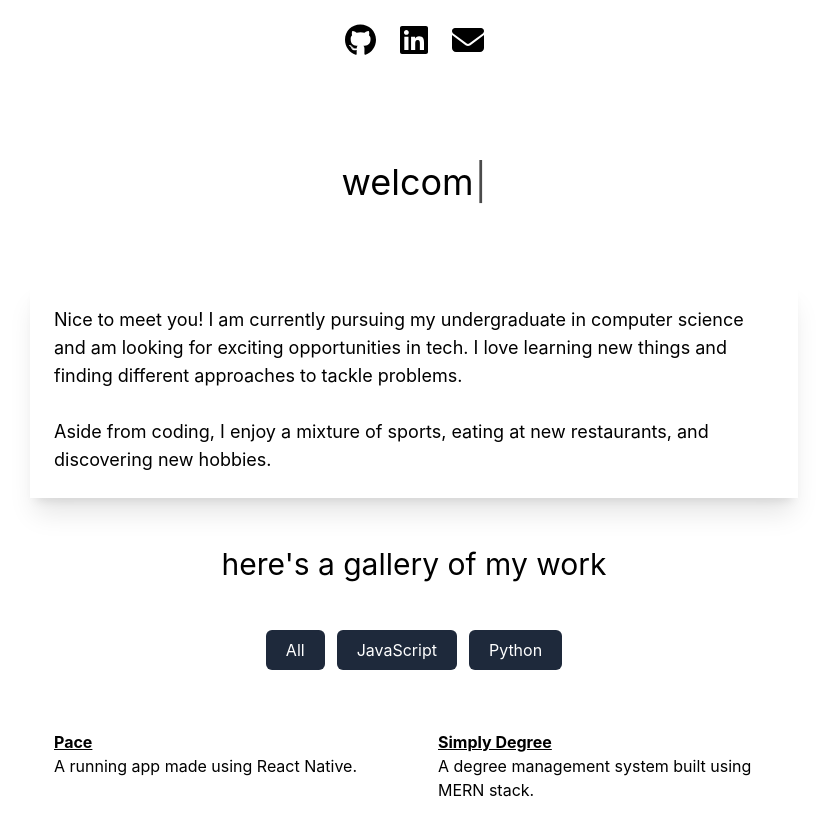
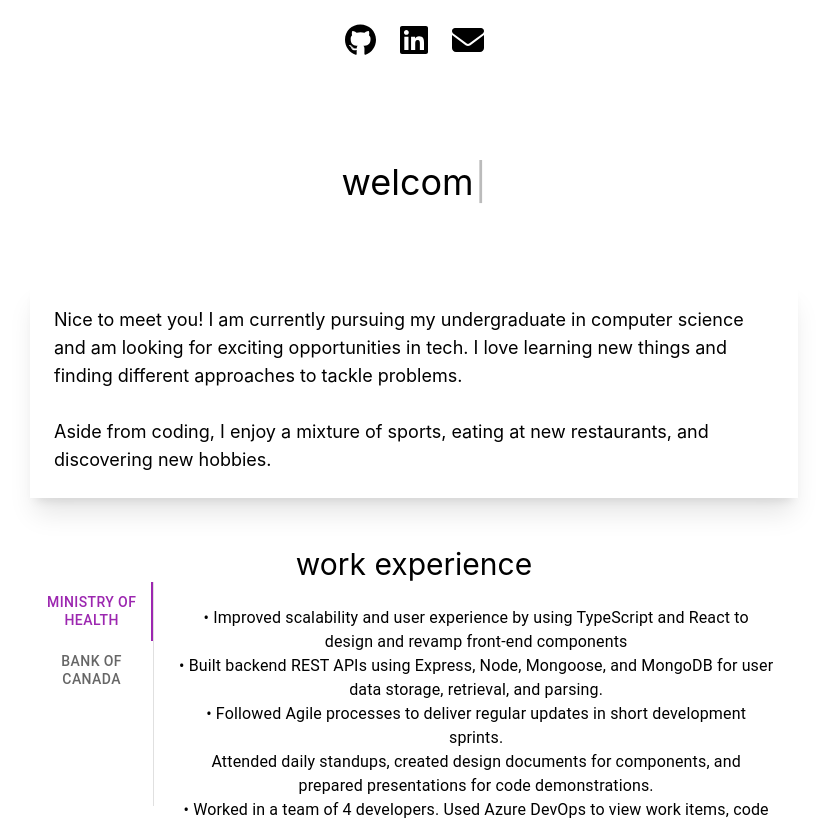
Before and after one commit to bencostas/bencostas.github.io, a React (Create React App) app: page / in a window 1280 px wide. Shown: the top 820 px of the page, without its empty margins (226-1053 px from the left). Built offline with nearby package versions, Linux system fonts and the light colour scheme.

Commit message:
Adding work exp. to website

```diff
--- a/package.json
+++ b/package.json
@@ -4,10 +4,13 @@
   "private": true,
   "homepage": "https://bencostas.github.io",
   "dependencies": {
+    "@emotion/react": "^11.10.4",
+    "@emotion/styled": "^11.10.4",
     "@fortawesome/fontawesome-svg-core": "^6.1.0",
     "@fortawesome/free-brands-svg-icons": "^6.1.0",
     "@fortawesome/free-solid-svg-icons": "^6.1.0",
     "@fortawesome/react-fontawesome": "^0.1.18",
+    "@mui/material": "^5.10.8",
     "@testing-library/jest-dom": "^5.16.2",
     "@testing-library/react": "^12.1.4",
     "@testing-library/user-event": "^13.5.0",
--- a/src/App.js
+++ b/src/App.js
@@ -3,12 +3,14 @@ import Header from './Components/Header.tsx';
 import MainBody from './Components/MainBody.tsx';
 import Gallery from './Components/Gallery.tsx';
 import React from 'react';
+import Work from './Components/Jobs.tsx'
 
 function App() {
   return (
     <div className="App">
       <Header/>
       <MainBody/>
+      <Work/>
       <Gallery/>
     </div>
   );
--- a/src/Components/Container.js
+++ b/src/Components/Container.js
@@ -8,7 +8,7 @@ const Container = ({item}) => {
             {item.map((Val) => {
                 return (
                 <div
-                    className="w-1/2 h-48 p-3"
+                    className="w-1/2 h-30 p-2"
                     key={Val.id}
                 >
                     <a href={Val.link}>
--- a/src/Components/Data.js
+++ b/src/Components/Data.js
@@ -15,7 +15,7 @@ const Data =[
         name: "Foodfind",
         language: "JavaScript",
         link: "https://devpost.com/software/foodfind-fg4cpx",
-        desc: "A food recommendation app built using React.",
+        desc: "A food recommendation app built using React. Submitted to Hack the Valley 5.",
     },
     {
         name: "Fitness Emailer Bot",
--- a/src/Components/Gallery.tsx
+++ b/src/Components/Gallery.tsx
@@ -17,7 +17,7 @@ const Gallery = () => {
     return  (
         <>
         <div className="text-3xl py-12 flex items-center flex-col">
-            here's a gallery of my work
+            my projects
         </div>
         <div className="flex items-center flex-col">
         <Buttons
--- /dev/null
+++ b/src/Components/JobData.js
@@ -0,0 +1,16 @@
+const Jobs =[
+    {
+        company: "Ministry of Health",
+        title: "Web Application Developer",
+        date: "July 2022 - Sept. 2022",
+        desc: "• Improved scalability and user experience by using TypeScript and React to design and revamp front-end components<br>• Built backend REST APIs using Express, Node, Mongoose, and MongoDB for user data storage, retrieval, and parsing.<br>• Followed Agile processes to deliver regular updates in short development sprints.<br>Attended daily standups, created design documents for components, and prepared presentations for code demonstrations.<br>• Worked in a team of 4 developers. Used Azure DevOps to view work items, code collaboration, and running pipelines."
+    },
+    {
+        company: "Bank of Canada",
+        title: "System Development Intern",
+        date: "Sept. 2022 - Dec. 2022",
+        desc: "Developing API Gateways and improving the system architecture of BoC Connect"
+    }
+]
+
+export default Jobs;
--- /dev/null
+++ b/src/Components/JobTabs.js
@@ -0,0 +1,81 @@
+import * as React from 'react';
+import PropTypes from 'prop-types';
+import Tabs from '@mui/material/Tabs';
+import Tab from '@mui/material/Tab';
+import Typography from '@mui/material/Typography';
+import Box from '@mui/material/Box';
+
+function TabPanel(props) {
+  const { children, value, index, ...other } = props;
+
+  return (
+    <div
+      role="tabpanel"
+      hidden={value !== index}
+      id={`vertical-tabpanel-${index}`}
+      aria-labelledby={`vertical-tab-${index}`}
+      {...other}
+    >
+      {value === index && (
+        <Box sx={{ p: 3 }}>
+          <Typography>{children}</Typography>
+        </Box>
+      )}
+    </div>
+  );
+}
+
+TabPanel.propTypes = {
+  children: PropTypes.node,
+  index: PropTypes.number.isRequired,
+  value: PropTypes.number.isRequired,
+};
+
+function a11yProps(index) {
+  return {
+    id: `vertical-tab-${index}`,
+    'aria-controls': `vertical-tabpanel-${index}`,
+  };
+}
+
+export const JobTabs = ({data}) => {
+  const [value, setValue] = React.useState(0);
+
+  const handleChange = (event, newValue) => {
+    setValue(newValue);
+  };
+
+  return (
+    <Box
+      sx={{ flexGrow: 1, bgcolor: 'background.paper', display: 'flex', height: 224, ["@media (min-width: 768px)"]: {width: "60%"}}}
+    >
+      <Tabs
+        orientation="vertical"
+        variant="scrollable"
+        value={value}
+        onChange={handleChange}
+        textColor="secondary"
+        indicatorColor="secondary"
+        sx={{ borderRight: 1, borderColor: 'divider' }}
+      >
+        {data.map((tabData, index) => (
+            <Tab
+                label={tabData.company}
+                {...a11yProps(index)}
+            />
+        ))}
+
+      </Tabs>
+      {data.map((tabData, index) => (
+        <TabPanel
+            value={value}
+            index={index}
+        >
+            <div dangerouslySetInnerHTML={{__html:tabData.desc}}></div>
+        </TabPanel>
+      ))}
+    </Box>
+  );
+}
+
+export default JobTabs;
--- /dev/null
+++ b/src/Components/Jobs.tsx
@@ -0,0 +1,18 @@
+import React, {useState} from "react";
+import Jobs from "./JobData"
+import JobTabs from "./JobTabs";
+
+const Work = () => {
+
+    return(
+        <>
+        <div className="text-3xl py-12 flex items-center flex-col">
+            work experience
+
+        <JobTabs data={Jobs}/>
+        </div>
+        </>
+    );
+};
+
+export default Work;
```
Also changed, not shown: 1 other file (tests, documents, lock files or other folders).
